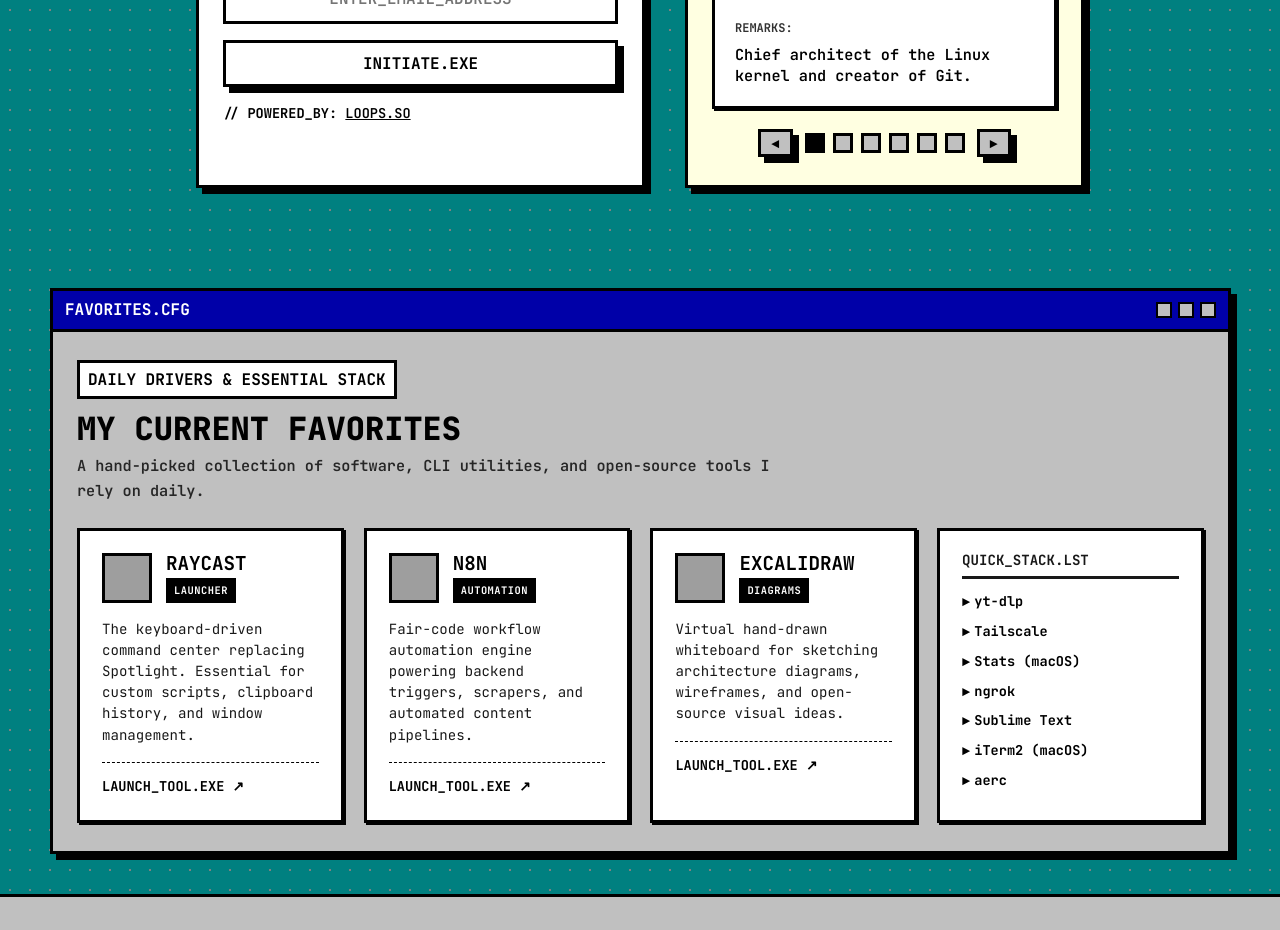
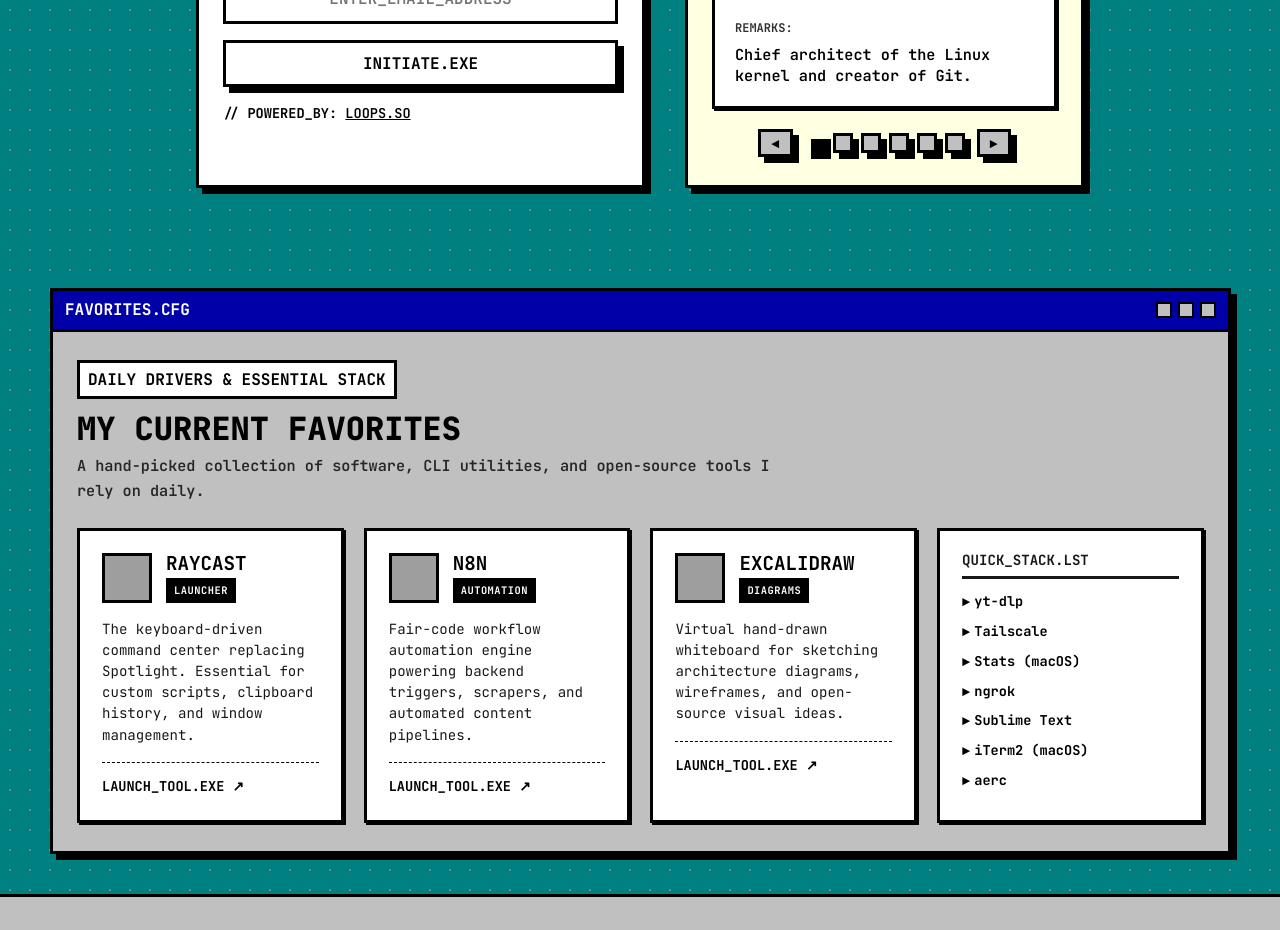
Before and after one commit to MenilV/theterminalthursday.com, a React (Vite) app: page / in a window 1280 px wide. Shown: the part 1120-2050 px from the top of the page. Built offline with nearby package versions, Linux system fonts and the light colour scheme; grey boxes are pictures that could not be loaded.

Commit message:
feat: add robust active states for buttons and interactive carousel dots

```diff
--- a/src/components/HallOfFameCarousel.jsx
+++ b/src/components/HallOfFameCarousel.jsx
@@ -246,12 +246,11 @@ const HallOfFameCarousel = ({ theme }) => {
 
             <div style={{ display: 'flex', gap: '8px', flexWrap: 'wrap', alignItems: 'center' }}>
               {visibleMaintainers.map((_, i) => (
-                <div key={i} onClick={() => setCurrentIndex(i)} style={{
-                  width: '20px', height: '20px',
-                  border: 'var(--border-width) var(--border-style) var(--border-color)',
-                  backgroundColor: i === currentIndex ? 'var(--border-color)' : 'var(--panel-bg)',
-                  cursor: 'pointer'
-                }} />
+                <div
+                  key={i}
+                  onClick={() => setCurrentIndex(i)}
+                  className={`carousel-dot ${i === currentIndex ? 'active' : ''}`}
+                />
               ))}
             </div>
 
--- a/src/index.css
+++ b/src/index.css
@@ -256,10 +256,46 @@ h1, h2, h3 {
   box-shadow: var(--shadow-hover) var(--shadow-hover) 0px var(--shadow-color);
 }
 
-[data-theme="unix"] .btn:hover {
+.btn:active {
+  transform: translate(var(--shadow-size), var(--shadow-size));
+  box-shadow: 0px 0px 0px var(--shadow-color);
+}
+
+[data-theme="unix"] .btn:hover,
+[data-theme="unix"] .btn:active {
   transform: none;
   background-color: var(--text-color);
   color: var(--bg-color);
+}
+
+/* Carousel Dots */
+.carousel-dot {
+  width: 20px;
+  height: 20px;
+  background-color: var(--panel-bg);
+  border: var(--border-width) var(--border-style) var(--border-color);
+  box-shadow: var(--shadow-size) var(--shadow-size) 0px var(--shadow-color);
+  cursor: pointer;
+  transition: all 0.1s ease;
+  display: inline-block;
+  flex-shrink: 0;
+}
+
+.carousel-dot:hover {
+  transform: translate(calc(var(--shadow-size) - var(--shadow-hover)), calc(var(--shadow-size) - var(--shadow-hover)));
+  box-shadow: var(--shadow-hover) var(--shadow-hover) 0px var(--shadow-color);
+}
+
+.carousel-dot.active {
+  transform: translate(var(--shadow-size), var(--shadow-size));
+  box-shadow: 0px 0px 0px var(--shadow-color);
+  background-color: var(--accent-bg);
+}
+
+[data-theme="unix"] .carousel-dot:hover,
+[data-theme="unix"] .carousel-dot.active {
+  transform: none;
+  background-color: var(--accent-bg);
 }
 
 /* Inputs */
```
